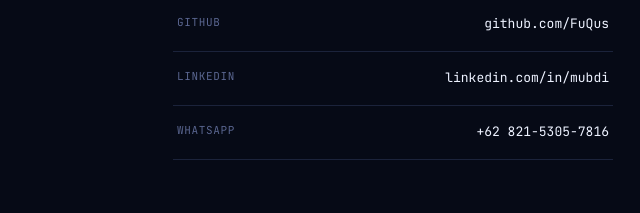
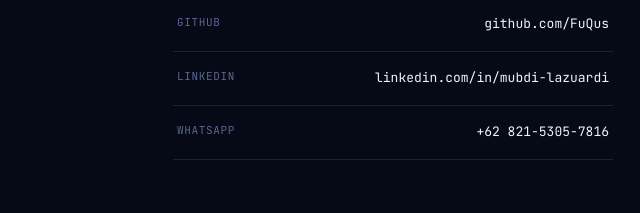
Before and after one commit to FuQus/WebPorto, a plain HTML site: page index.html in a window 1280 px wide. Shown: the part 5902-6115 px from the top of the page, 535-1175 px from the left. Drawn offline with Linux system fonts and the light colour scheme.

Commit message:
perbaikan linkedin lagi

```diff
--- a/index.html
+++ b/index.html
@@ -893,7 +893,7 @@
       <ul class="contact-list">
         <li><span>Email</span><a href="mailto:Mubdilazuard1105@gmail.com">Mubdilazuard1105@gmail.com</a></li>
         <li><span>GitHub</span><a href="https://github.com/FuQus" target="_blank" rel="noopener">github.com/FuQus</a></li>
-        <li><span>LinkedIn</span><a href="https://www.linkedin.com/in/mubdi-lazuardi" target="_blank" rel="noopener">linkedin.com/in/mubdi</a></li>
+        <li><span>LinkedIn</span><a href="https://www.linkedin.com/in/mubdi-lazuardi" target="_blank" rel="noopener">linkedin.com/in/mubdi-lazuardi</a></li>
         <li><span>WhatsApp</span><a href="https://wa.me/6282153057816" target="_blank" rel="noopener">+62 821-5305-7816</a></li>
       </ul>
     </div>
```
